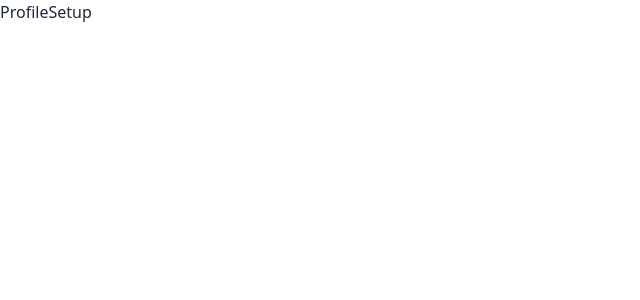
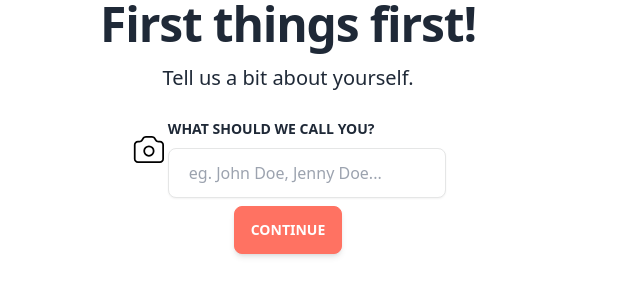
Before and after one commit to the-moot-company/moot-tech-challege-frontend-experience, a Next.js app: page /components/onboarding/ProfileSetup in a window 1280 px wide. Shown: the top 300 px of the page, without its empty margins (0-640 px from the left). Built offline with nearby package versions, Linux system fonts and the light colour scheme.

Commit message:
Implement profile setup page html/logic, styling WIP

```diff
--- a/pages/components/onboarding/ProfileSetup.tsx
+++ b/pages/components/onboarding/ProfileSetup.tsx
@@ -1,3 +1,59 @@
-export default function ProfileSetup() {
-  return <p>ProfileSetup</p>
+import React, {useState} from "react";
+import {CameraOutlineIcon} from "../../../public/svgs/CameraOutlineIcon";
+import ButtonLarge from "../common/ButtonLarge";
+
+interface ProfileSetupProps {
+  nextStep: () => void;
 }
+
+export default function ProfileSetup({nextStep}: ProfileSetupProps) {
+  const [fileUploadAvatar, setFileUploadAvatar] = useState(null)
+  const [userName, setUserName] = useState("")
+
+  const submitProfile = () => {
+    //
+  }
+
+  const handleClick = () => {
+    submitProfile()
+    nextStep()
+  }
+
+  return (
+    <div className="sm:max-w-xl flex flex-col justify-center items-center">
+      <h1 className="text-4xl font-extrabold text-gray-700 tracking-tight sm:text-5xl">
+        First things first!
+      </h1>
+      <p className="mt-4 text-xl text-gray-500 ">
+        Tell us a bit about yourself.
+      </p>
+      <div className="flex items-center">
+        <CameraOutlineIcon/>
+        <form
+          onSubmit={submitProfile}
+          className="mt-6 sm:max-w-lg sm:w-full sm:flex flex-col"
+        >
+          <div className="min-w-0 flex-1 mb-2">
+            <label
+              htmlFor="hero-message"
+              className="uppercase label-text menu-title font-bold text-gray-500"
+            >
+              What should we call you?
+            </label>
+            <input
+              id="hero-name"
+              type="text"
+              className="mt-2 block w-full border border-base-300 rounded-lg px-5 py-3 text-base bg-base-100 shadow-sm focus:border-primary focus:ring-primary"
+              placeholder="eg. John Doe, Jenny Doe..."
+              onChange={(e) => {
+                setUserName(e.target.value)
+              }}
+              required
+            />
+          </div>
+        </form>
+      </div>
+      <ButtonLarge onClick={handleClick} text={"Continue"}/>
+    </div>
+  )
+}
```
